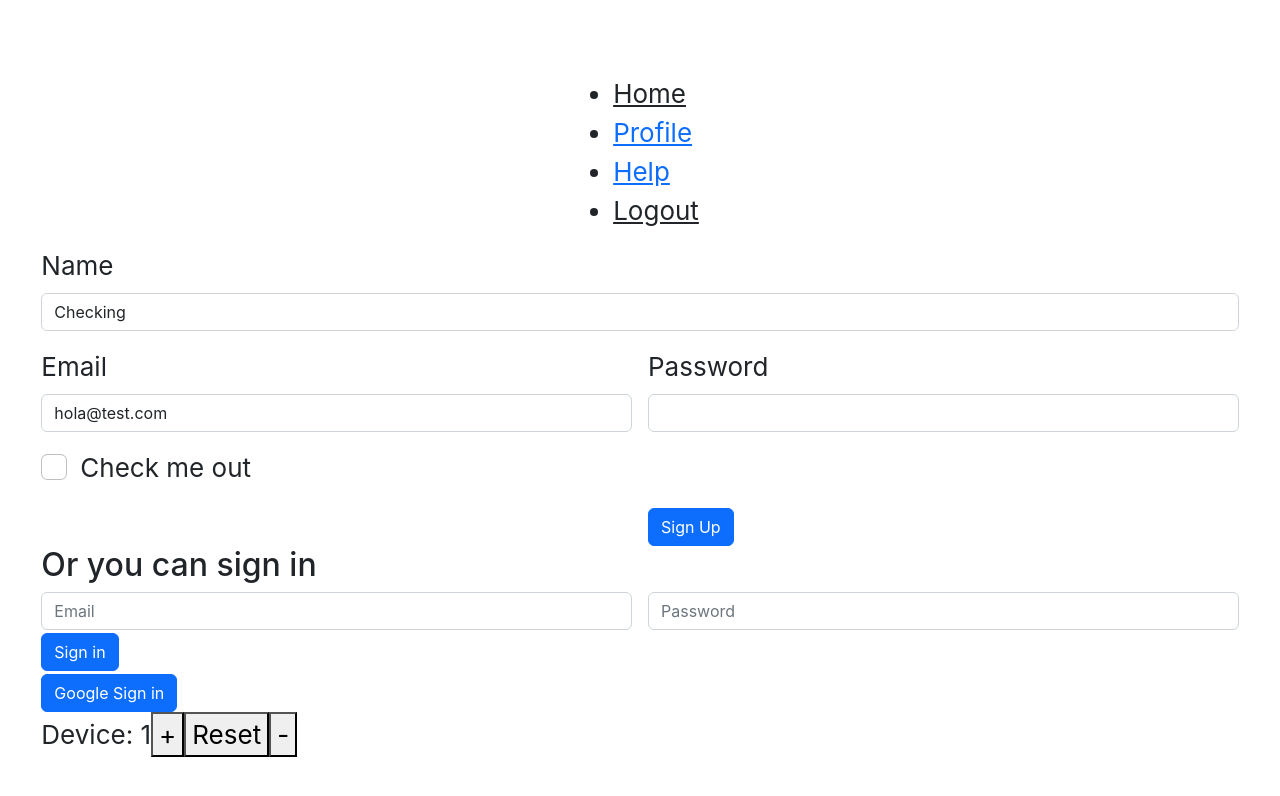
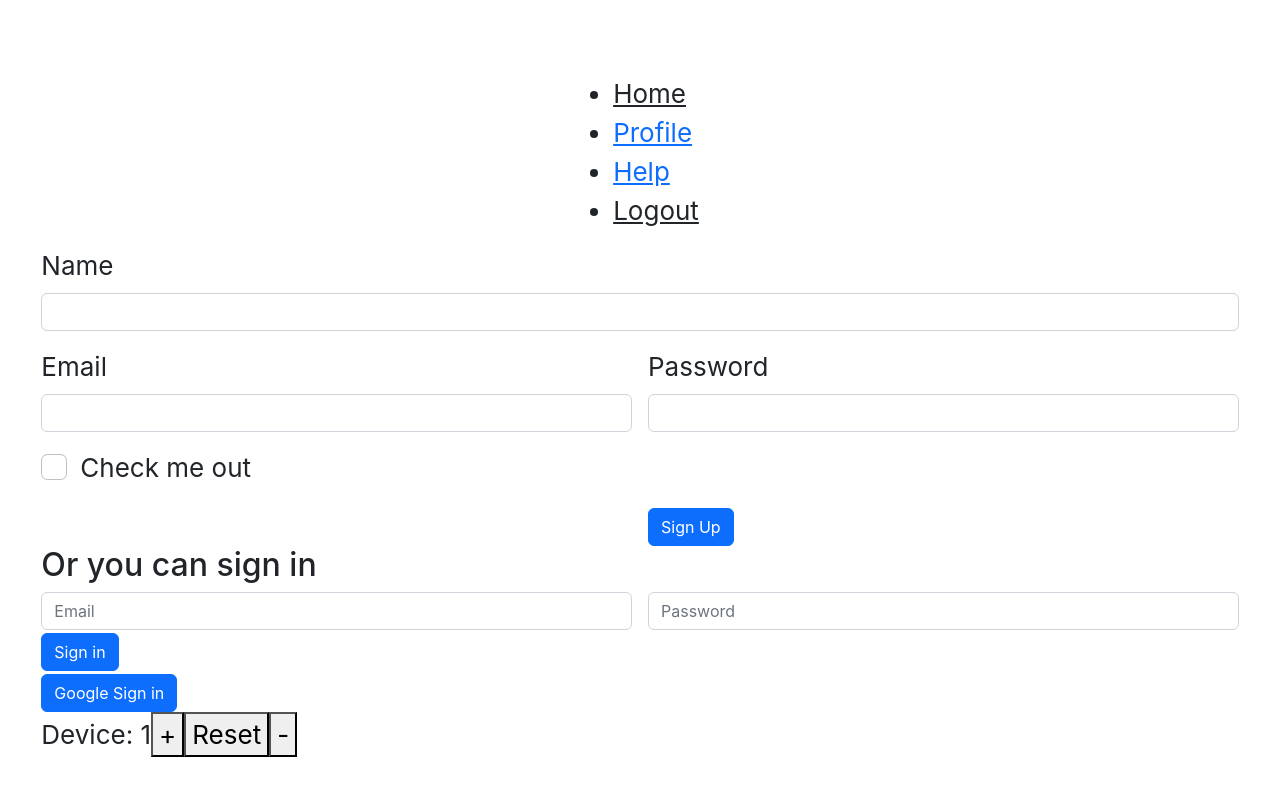
Before and after one commit to gars150387/redux-toolkit-firebase-authentication-method, a React (Create React App) app: page / in a window 1280 px wide. Shown: the top 796 px of the page. Built offline with nearby package versions, Linux system fonts and the light colour scheme; no server answers.

Commit message:
clean up formData

```diff
--- a/src/components/RegisterForm.js
+++ b/src/components/RegisterForm.js
@@ -6,9 +6,9 @@ import { useDispatch, useSelector } from "react-redux";
 import { startCreatingUserWithEmailPassword } from "../app/auth/thunk";
 
 const formData = {
-  email: "hola@test.com",
-  passowrd: "1234567.",
-  displayName: "Checking",
+  email: "",
+  passowrd: "",
+  displayName: "",
 };
 
 // const formValidations = {
```
